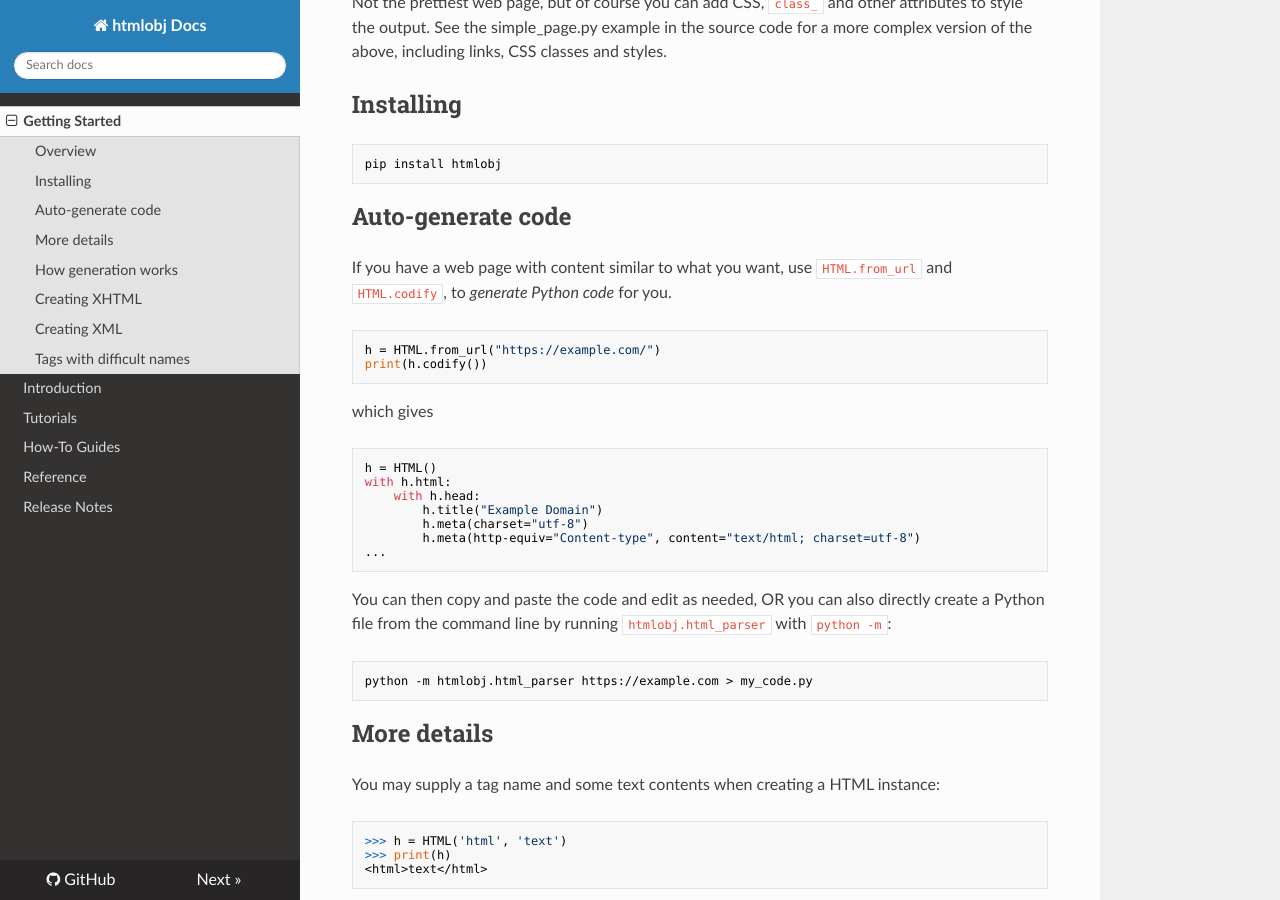
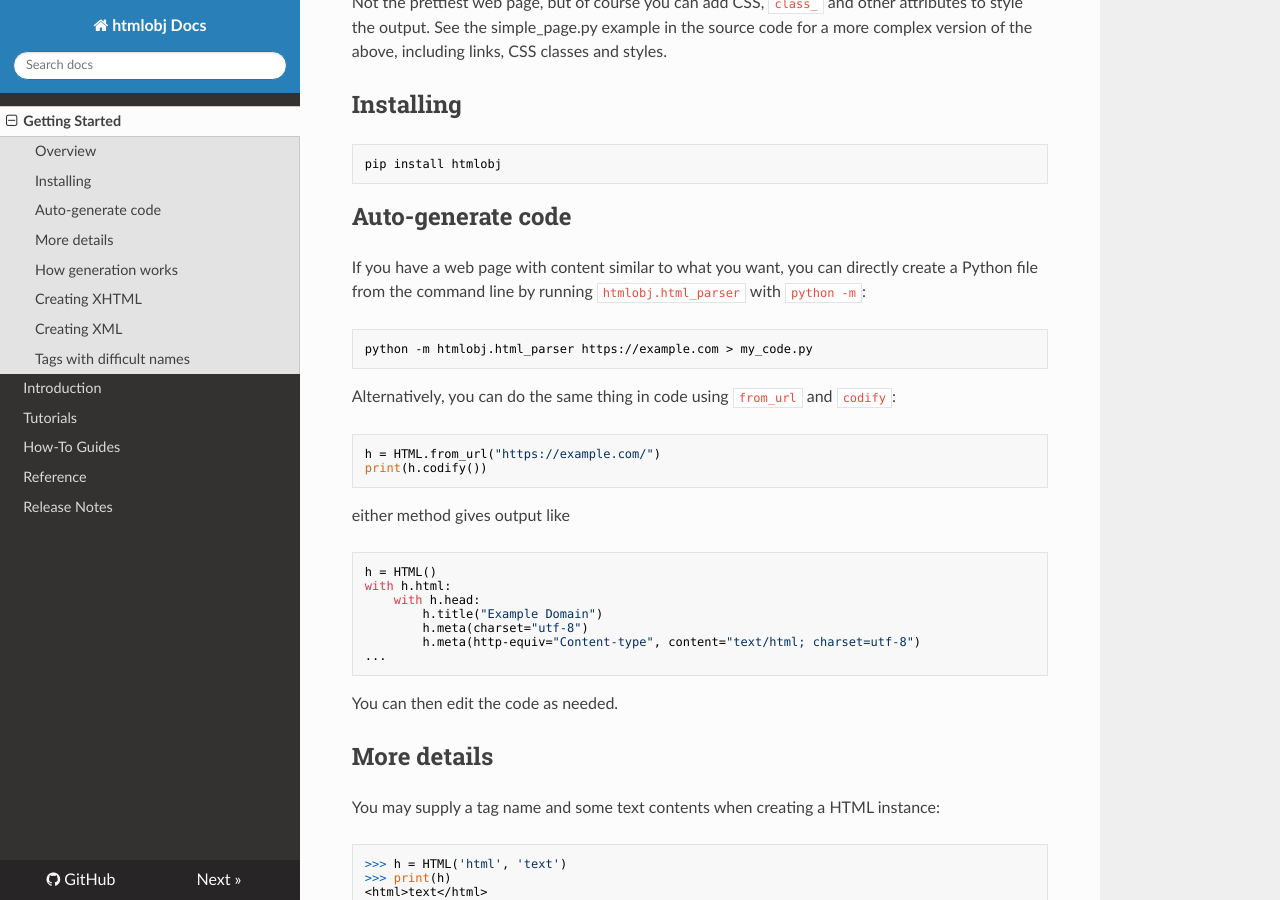
Before and after one commit to darcymason/htmlobj, an MkDocs documentation site: the page built from docs/getting_started.md, in a window 1280 px wide and 900 px high, scrolled down 971 px. Built offline with MkDocs 1.6.1, drawn with Linux system fonts in a browser that asks for light colours; nearby versions of some CDN libraries; some of the changed text lies outside the part shown.

Commit message:
Further tweaks

````diff
--- a/docs/getting_started.md
+++ b/docs/getting_started.md
@@ -39,15 +39,20 @@ pip install htmlobj
 
 ## Auto-generate code
 
-If you have a web page with content similar to what you want, use `HTML.from_url` and `HTML.codify`, to *generate Python code* for you.
+If you have a web page with content similar to what you want, you can directly create a Python file from the command line by running `htmlobj.html_parser` with `python -m`:
 
+```
+python -m htmlobj.html_parser https://example.com > my_code.py
+```
+
+Alternatively, you can do the same thing in code using `from_url` and `codify`:
 
 ```python
 h = HTML.from_url("https://example.com/")
 print(h.codify())
 ```
 
-which gives
+either method gives output like
 
 ```
 h = HTML()
@@ -59,11 +64,7 @@ with h.html:
 ...
 ```
 
-You can then copy and paste the code and edit as needed, OR you can also directly create a Python file from the command line by running `htmlobj.html_parser` with `python -m`:
-
-```
-python -m htmlobj.html_parser https://example.com > my_code.py
-```
+You can then edit the code as needed.
 
 
 ## More details
````
Also changed, not shown: other parts of docs/getting_started.md (+2 -2 lines).
